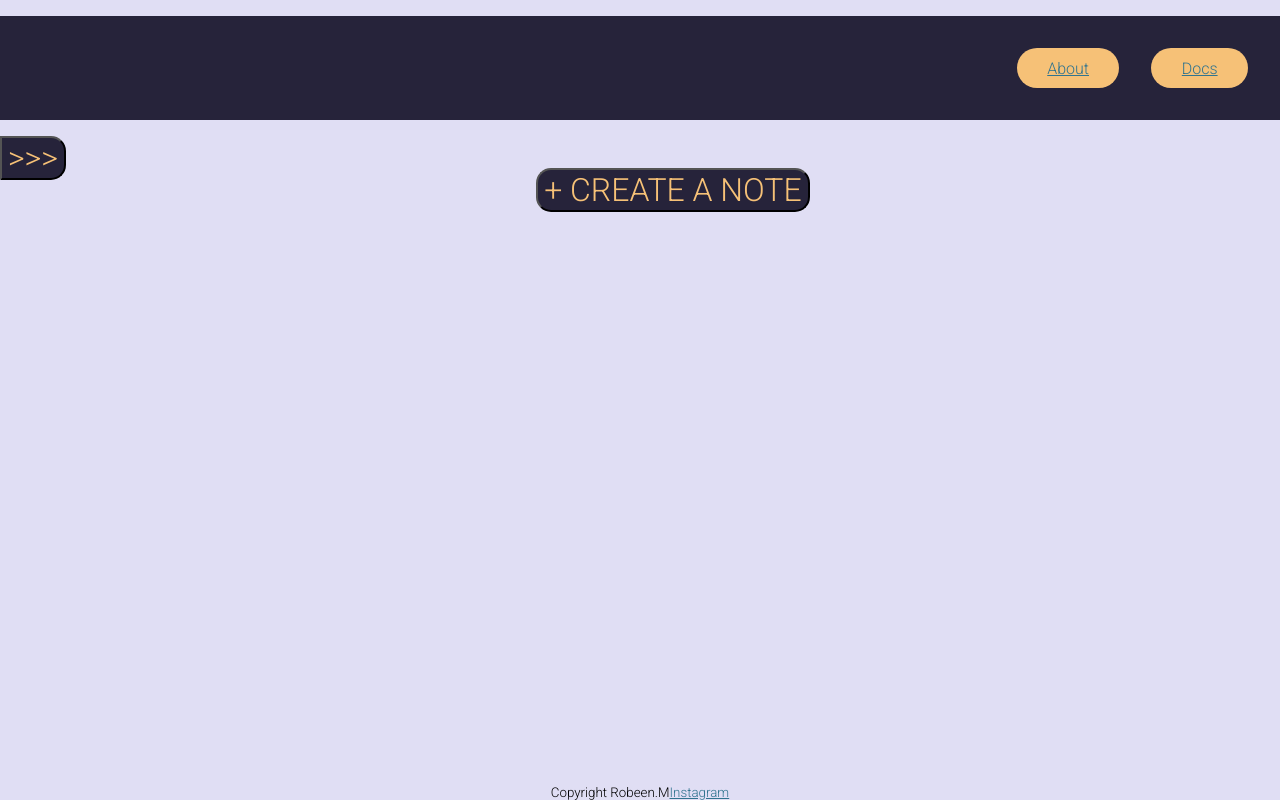
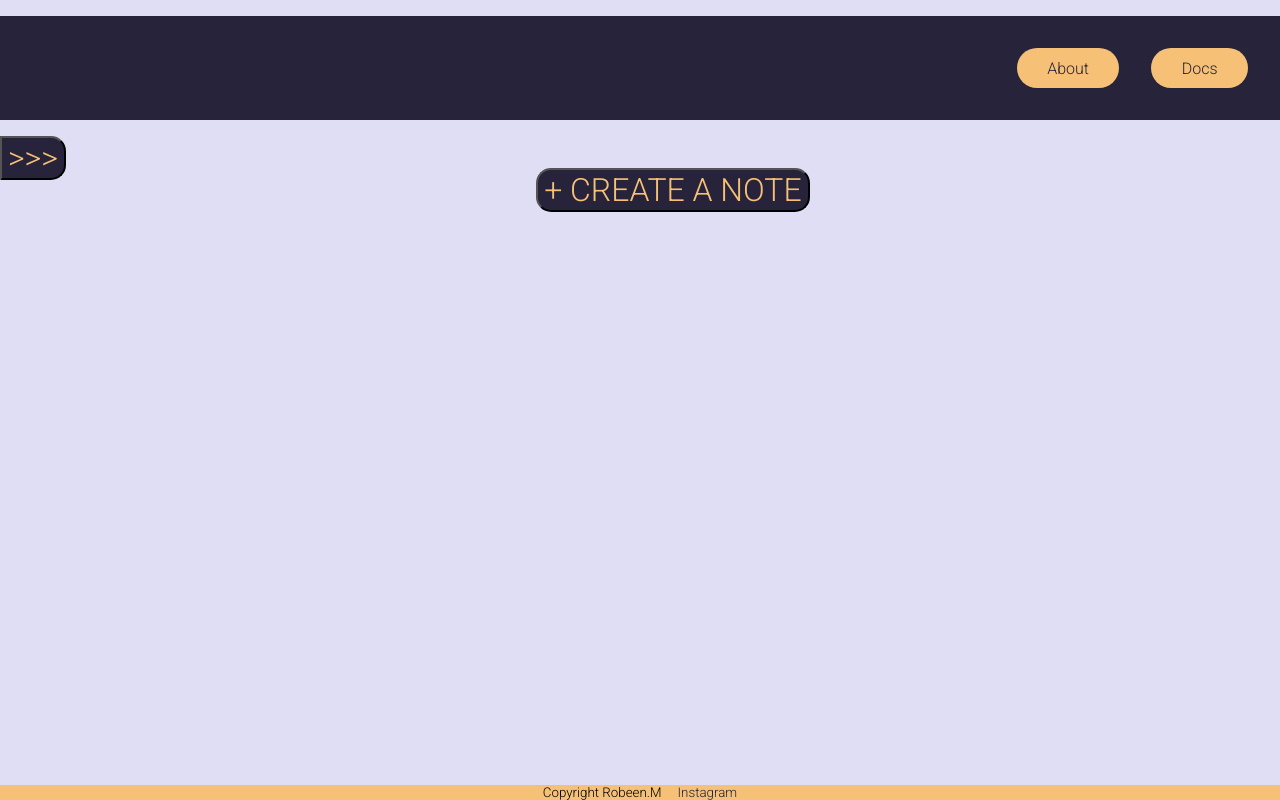
Before and after one commit to ImTheRice/1620_Assignment_One, a plain HTML site: page index.html in a window 1280 px wide. Drawn offline with Linux system fonts and the light colour scheme.

Commit message:
Accesability update to styling

```diff
--- a/CSS/style.css
+++ b/CSS/style.css
@@ -90,6 +90,10 @@ main {
     color: #c4a7e7;
 }
 
+label {
+    display: -moz-box;
+}
+
 textarea {
     background-color: #26233a;
     color: #f6c177;
@@ -119,6 +123,7 @@ textarea {
 footer {
     display: flex;
     justify-content: center;
+    background-color: #f6c177;
     width: 100%;
     position: absolute;
     bottom: 0;
@@ -129,10 +134,12 @@ footer,
 .noteList {
     font-size: 1rem;
     font-family: roboto;
+    gap: 1rem;
 }
 
 a:any-link {
-    color: #31748f;
+    color: #26233a;
+    text-decoration-line: none;
 }
 
 a:visited {
```
Also changed, not shown: note.html (+2 -1 lines).
